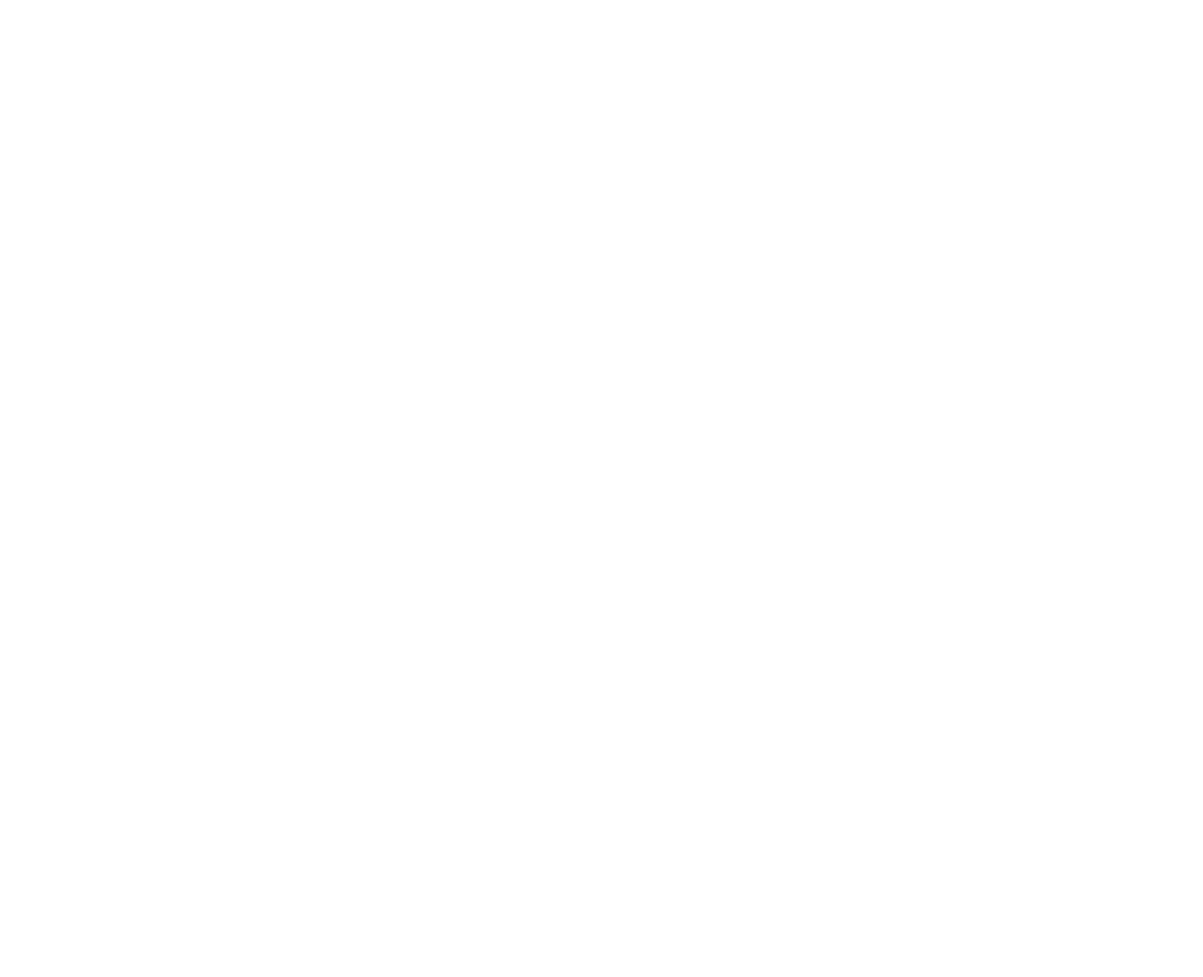
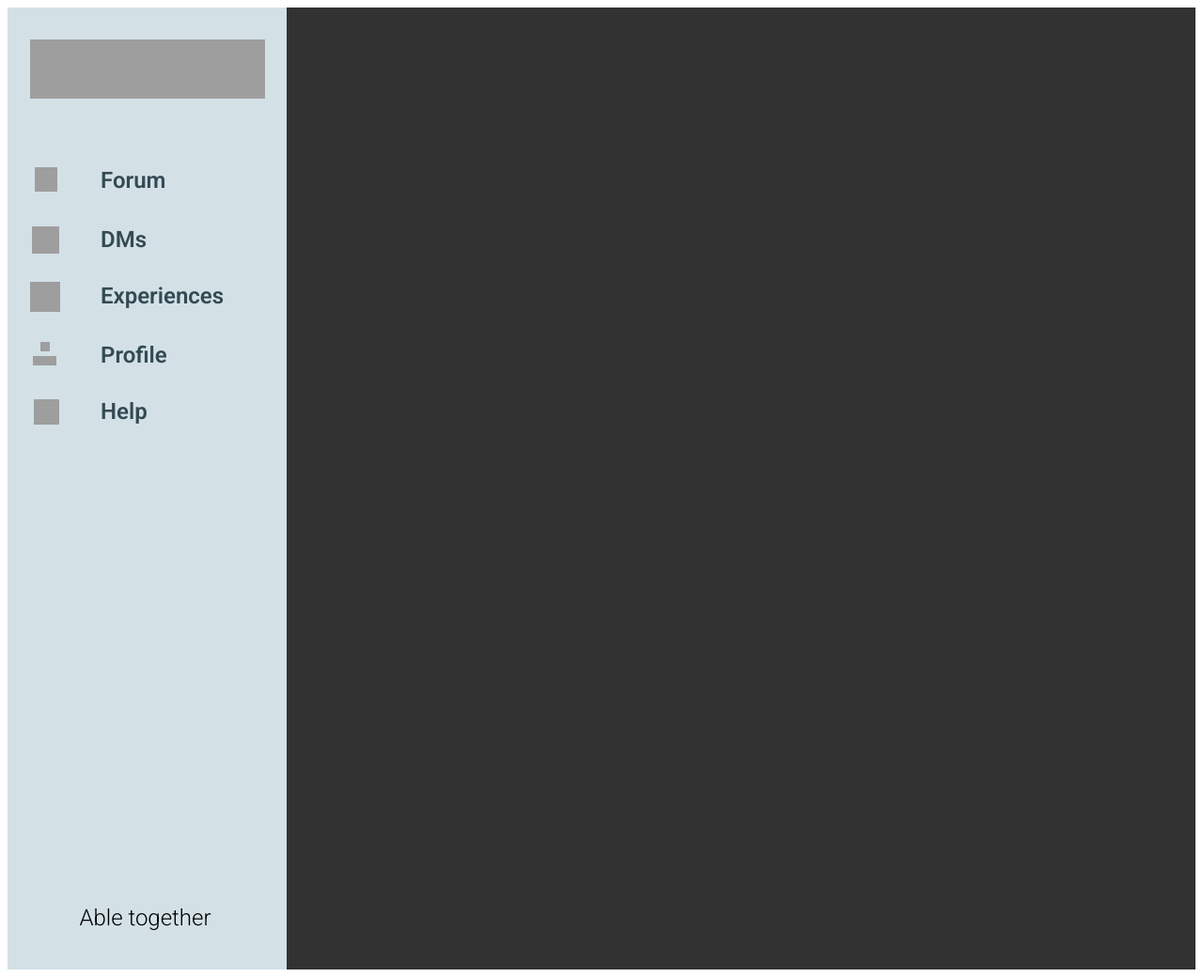
Before and after one commit to devansheek/ConnectAbility, a Flask app: page / in a window 1280 px wide. Before the commit the page is empty. Shown: the whole page at 94% size. Before the commit the page ends 800 px from the top, so only its background shows below. Run offline with Flask 3, Linux system fonts and the light colour scheme; grey boxes are pictures that could not be loaded.

Commit message:
add base frontend

```diff
--- a/frontend/static/styles/base.css
+++ b/frontend/static/styles/base.css
@@ -0,0 +1,217 @@
+:root {
+    --default-font-family: -apple-system, BlinkMacSystemFont, "Segoe UI", Roboto,
+        Ubuntu, "Helvetica Neue", Helvetica, Arial, "PingFang SC",
+        "Hiragino Sans GB", "Microsoft Yahei UI", "Microsoft Yahei",
+        "Source Han Sans CN", sans-serif;
+}
+
+.main-container {
+    overflow: hidden;
+}
+
+.main-container,
+.main-container * {
+    box-sizing: border-box;
+}
+
+input,
+select,
+textarea,
+button {
+    outline: 0;
+}
+
+.main-container {
+    position: relative;
+    width: 100%;
+    height: 100%;
+    /*margin: 0 auto;*/
+    object-fit: contain;
+    background: #323232;
+    overflow: hidden;
+}
+.section {
+    position: relative;
+    width: 297px;
+    height: 1024px;
+    margin: 0 0 0 0;
+    background: #d3e1e7;
+    overflow: visible auto;
+}
+.pic {
+    position: relative;
+    width: 250px;
+    height: 62.5px;
+    margin: 34px 0 0 24px;
+    background: url(./assets/images/0b18b0121f881de64ac50c391188715db674dfa7.png)
+        no-repeat center;
+    background-size: cover;
+    z-index: 24;
+}
+.text {
+    display: flex;
+    align-items: flex-start;
+    justify-content: center;
+    position: relative;
+    width: 261px;
+    height: 44px;
+    margin: 858.5px 0 0 16px;
+    color: #000000;
+    font-family: Roboto, var(--default-font-family);
+    font-size: 24px;
+    font-weight: 300;
+    line-height: 28.125px;
+    text-align: center;
+    z-index: 2;
+}
+.text-2 {
+    display: flex;
+    align-items: flex-start;
+    justify-content: flex-start;
+    position: absolute;
+    height: 30px;
+    top: 170px;
+    left: 99px;
+    color: #344a53;
+    font-family: Roboto, var(--default-font-family);
+    font-size: 24px;
+    font-weight: 600;
+    line-height: 28.125px;
+    text-align: left;
+    white-space: nowrap;
+    z-index: 23;
+}
+.pic-2 {
+    position: absolute;
+    width: 23.333px;
+    height: 26.313px;
+    top: 170.02px;
+    left: 29.333px;
+    background: url(./assets/images/1b478b47-010d-447a-82d8-4c44b1a5ad2d.png)
+        no-repeat center;
+    background-size: 100% 100%;
+    z-index: 22;
+}
+.text-3 {
+    display: flex;
+    align-items: flex-start;
+    justify-content: flex-start;
+    position: absolute;
+    height: 30px;
+    top: 233px;
+    left: 99px;
+    color: #344a53;
+    font-family: Roboto, var(--default-font-family);
+    font-size: 24px;
+    font-weight: 600;
+    line-height: 28.125px;
+    text-align: left;
+    white-space: nowrap;
+    z-index: 19;
+}
+.img {
+    position: absolute;
+    width: 28.479px;
+    height: 28.479px;
+    top: 233.26px;
+    left: 26.26px;
+    background: url(./assets/images/580e660e-f10e-4691-81c1-9d2b9ec7accd.png)
+        no-repeat center;
+    background-size: 100% 100%;
+    z-index: 18;
+}
+.pic-3 {
+    position: absolute;
+    width: 32px;
+    height: 32px;
+    top: 292px;
+    left: 24px;
+    background: url(./assets/images/7ea65625-3e9d-46ec-8e3b-59ffb9795305.png)
+        no-repeat center;
+    background-size: cover;
+    z-index: 4;
+}
+.text-4 {
+    display: flex;
+    align-items: flex-start;
+    justify-content: flex-start;
+    position: absolute;
+    height: 30px;
+    top: 293px;
+    left: 99px;
+    color: #344a53;
+    font-family: Roboto, var(--default-font-family);
+    font-size: 24px;
+    font-weight: 600;
+    line-height: 28.125px;
+    text-align: left;
+    white-space: nowrap;
+    z-index: 5;
+}
+.text-5 {
+    display: flex;
+    align-items: flex-start;
+    justify-content: flex-start;
+    position: absolute;
+    height: 30px;
+    top: 356px;
+    left: 99px;
+    color: #344a53;
+    font-family: Roboto, var(--default-font-family);
+    font-size: 24px;
+    font-weight: 600;
+    line-height: 28.125px;
+    text-align: left;
+    white-space: nowrap;
+    z-index: 11;
+}
+.pic-4 {
+    position: absolute;
+    width: 3.45%;
+    height: 1%;
+    top: 34.79%;
+    left: 11.63%;
+    background: url(./assets/images/82f29bb7-e0b6-420e-88cc-15081e9f8340.png)
+        no-repeat center;
+    background-size: 100% 100%;
+    z-index: 10;
+}
+.img-2 {
+    position: absolute;
+    width: 8.36%;
+    height: 1%;
+    top: 36.21%;
+    left: 9.18%;
+    background: url(./assets/images/32b33fe9-fd2f-4e7b-a08d-72e14321db37.png)
+        no-repeat center;
+    background-size: 100% 100%;
+    z-index: 9;
+}
+.text-6 {
+    display: flex;
+    align-items: flex-start;
+    justify-content: flex-start;
+    position: absolute;
+    height: 30px;
+    top: 416px;
+    left: 99px;
+    color: #344a53;
+    font-family: Roboto, var(--default-font-family);
+    font-size: 24px;
+    font-weight: 600;
+    line-height: 28.125px;
+    text-align: left;
+    white-space: nowrap;
+    z-index: 15;
+}
+.img-3 {
+    position: absolute;
+    width: 26.25px;
+    height: 26.25px;
+    top: 417.375px;
+    left: 28.375px;
+    background: url(./assets/images/b5a4e351-22ed-4b1a-ab16-a38f30a8d4c9.png)
+        no-repeat center;
+    background-size: 100% 100%;
+    z-index: 14;
+}
--- a/frontend/templates/base.html
+++ b/frontend/templates/base.html
@@ -1,10 +1,29 @@
 <!DOCTYPE html>
 <html lang="en">
-<head>
-    <meta charset="UTF-8">
-    <title>ConnectAbility</title>
-</head>
-<body>
+    <head>
+        <meta charset="UTF-8" />
+        <meta name="viewport" content="width=device-width, initial-scale=1.0" />
+        <title>Generated by Codia AI</title>
+        <link rel="stylesheet" href="https://fonts.googleapis.com/css2?family=Roboto:wght@300;600&display=swap" />
+        <link rel="stylesheet" href="/static/styles/base.css" />
+    </head>
+    <body>
+        <div class="main-container">
+            <div class="section">
+                <div class="pic"></div>
+                <span class="text">Able together</span><span class="text-2">Forum</span>
+                <div class="pic-2"></div>
+                <span class="text-3">DMs</span>
+                <div class="img"></div>
+                <div class="pic-3"></div>
+                <span class="text-4">Experiences</span
+                ><span class="text-5">Profile</span>
+                <div class="pic-4"></div>
+                <div class="img-2"></div>
+                <span class="text-6">Help</span>
+                <div class="img-3"></div>
+            </div>
+        </div>
 
-</body>
+    </body>
 </html>
```
